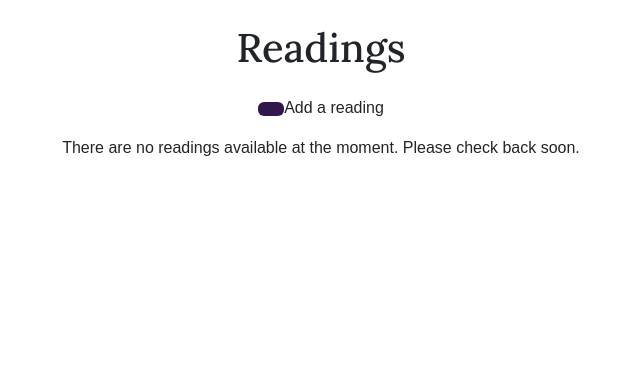
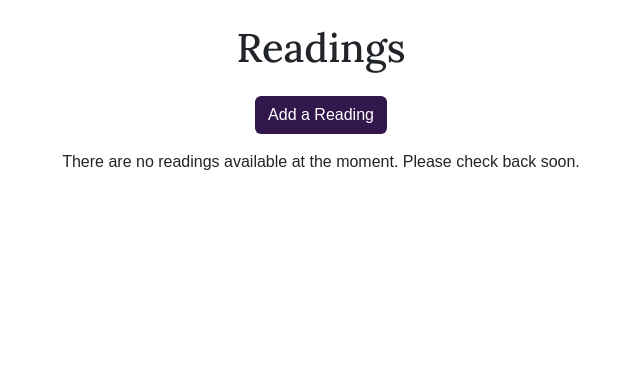
Before and after one commit to Rehanon-Mackenzie/readings-with-rehanon, a Django app: template readings/templates/readings/reading_list.html in a window 1280 px wide. Shown: the part 56-425 px from the top of the page, without its empty margins (319-959 px from the left). Run offline with Django 5.2, Linux system fonts and the light colour scheme; the template is opened without the code that fills it, so the values that code supplies are empty; the visitor is signed in with stand-in values (Sample User, id 1); some web fonts are replaced.

Commit message:
Fix add a reading button for superuser on readings page (#1)

```diff
--- a/readings/templates/readings/reading_list.html
+++ b/readings/templates/readings/reading_list.html
@@ -8,7 +8,7 @@
         <h1 class="text-center mb-4">Readings</h1>
         {% if user.is_superuser %}
             <p class="text-center">
-                <a href="{% url 'add_reading' %}" class="btn btn-brand"></a>Add a reading</p>
+                <a href="{% url 'add_reading' %}" class="btn btn-brand">Add a Reading</a></p>
         {% endif %}
         <div class="row">
             {% for reading in readings %}
```
